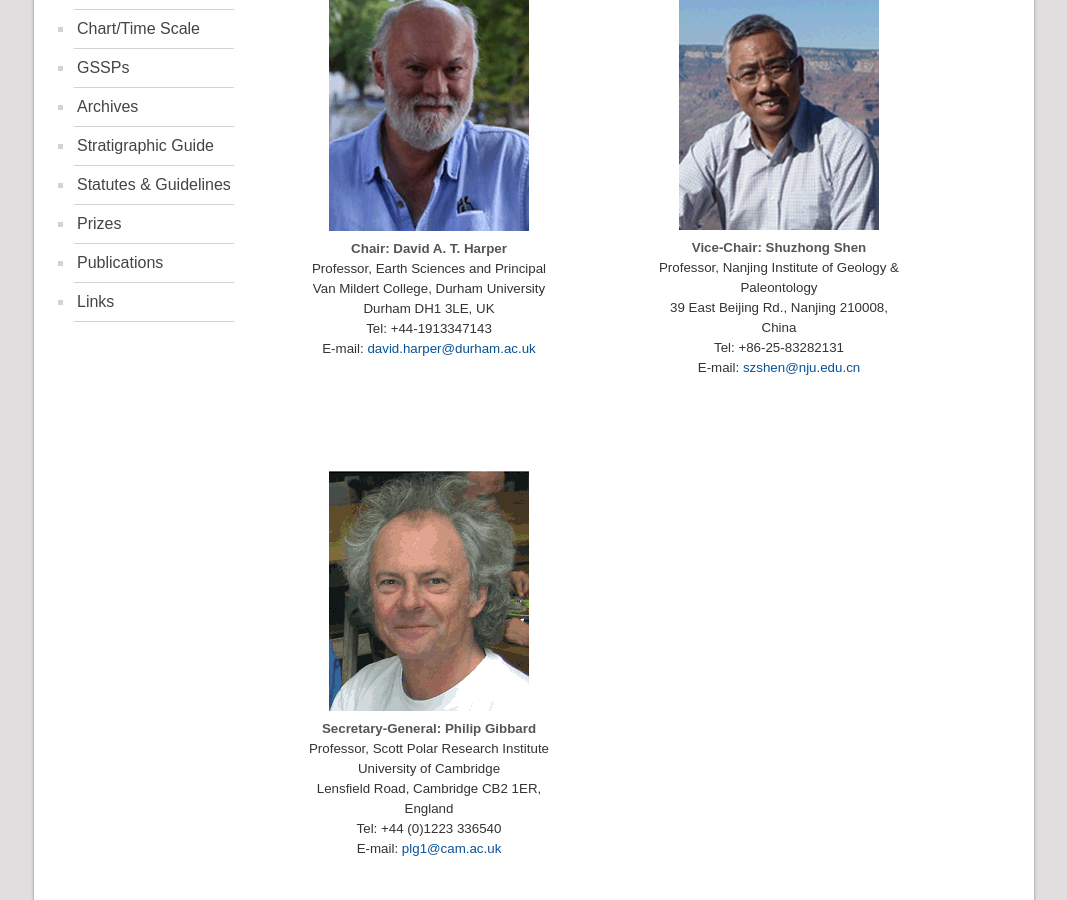
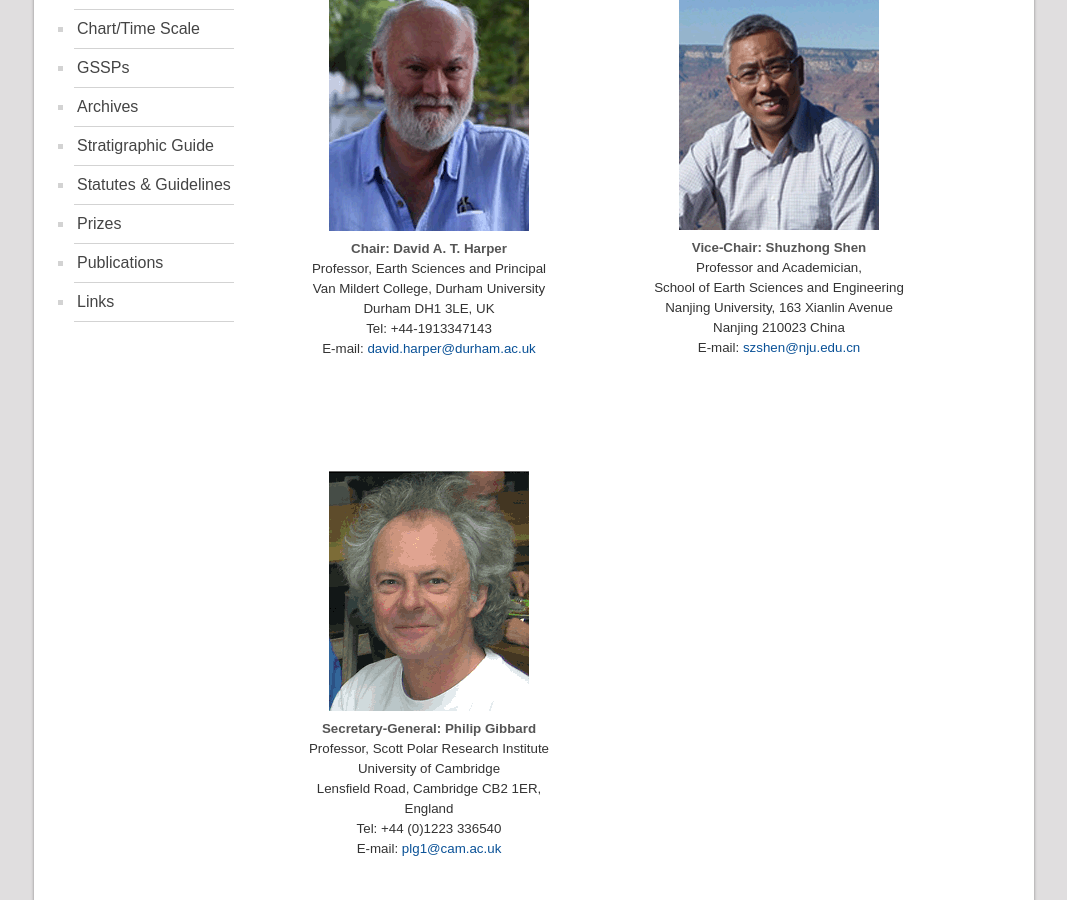
Before and after one commit to i-c-stratigraphy/i-c-stratigraphy.github.io, a Jekyll site: the page built from pages/executive.md, in a window 1280 px wide and 900 px high, scrolled down 523 px. Shown: the whole window, without its empty margins (106-1173 px from the left). Built offline with Jekyll 4.4.1, drawn with Linux system fonts in a browser that asks for light colours.

Commit message:
Update executive.md

```diff
--- a/pages/executive.md
+++ b/pages/executive.md
@@ -21,9 +21,10 @@ permalink: /executive
     <img src="/images/person-shen.gif" alt="" />
     <h4>Vice-Chair: Shuzhong Shen</h4>
     <p>
-        Professor, Nanjing Institute of Geology & Paleontology<br />
-        39 East Beijing Rd., Nanjing 210008, China<br />
-        Tel: +86-25-83282131<br />
+        Professor and Academician,<br />
+        School of Earth Sciences and Engineering<br />
+        Nanjing University, 163 Xianlin Avenue<br />
+        Nanjing 210023 China<br />
         E-mail: <a href="mailto:szshen@nju.edu.cn">szshen@nju.edu.cn</a>
     </p>
 </div>
```
